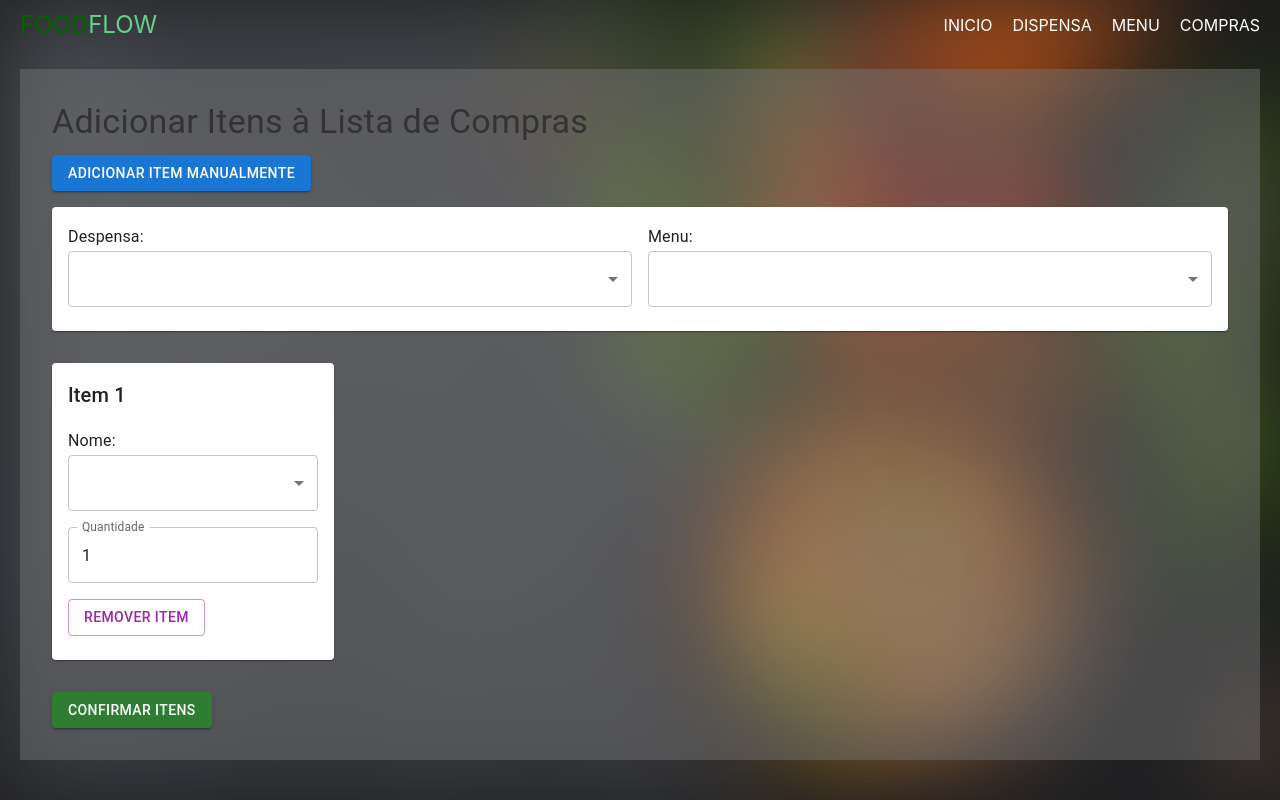
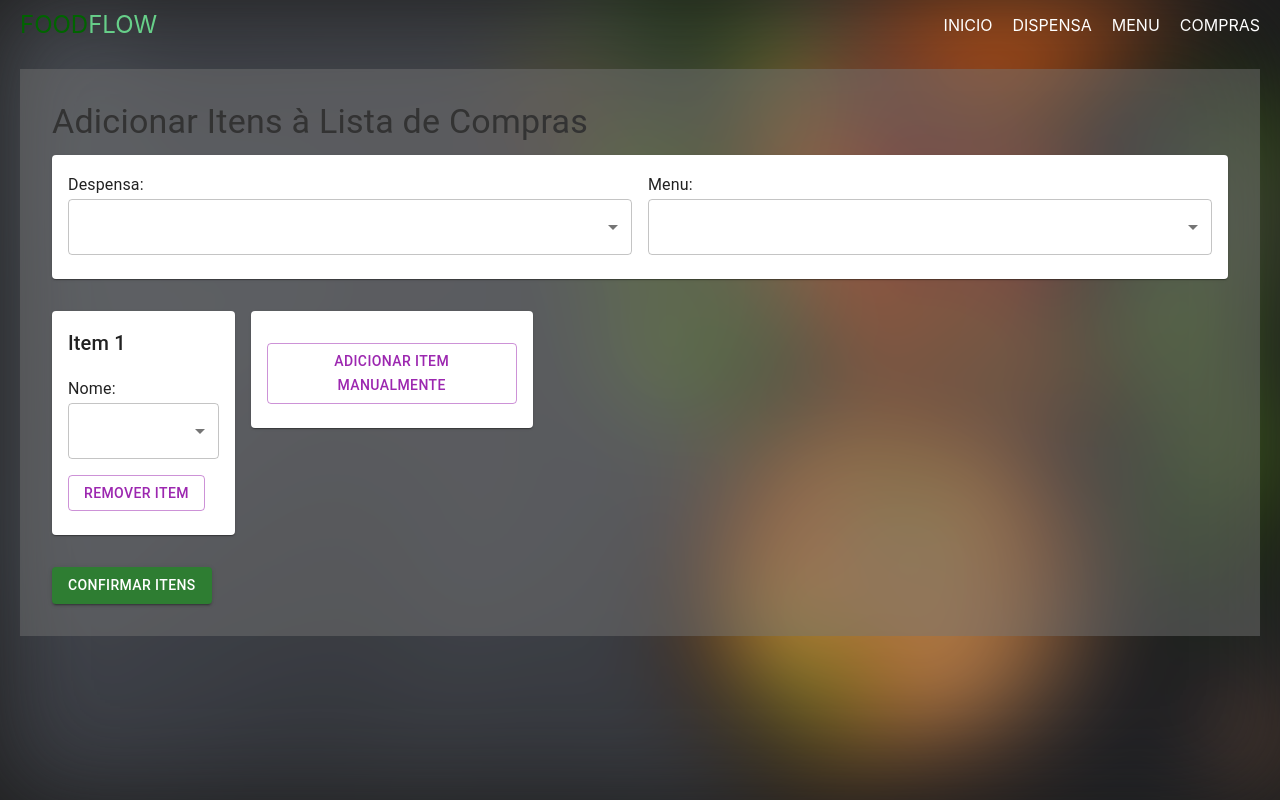
Before and after one commit to TheMarshall007/FoodFlow-FrontEnd, a React (Create React App) app: page /shopping/form in a window 1280 px wide. Both pictures are taken after a click on the button "ADICIONAR ITEM MANUALMENTE". Built offline with nearby package versions, Linux system fonts and the light colour scheme; a web font is replaced by a local one.

Commit message:
Modificação

```diff
--- a/src/pages/ShoppingList/ShoppingListForm.tsx
+++ b/src/pages/ShoppingList/ShoppingListForm.tsx
@@ -1,5 +1,5 @@
 import React, { useState, useEffect } from 'react';
-import { Box, Button, Card, CardContent, Grid, MenuItem, Select, TextField, Typography } from '@mui/material';
+import { Box, Button, Card, CardContent, Grid, MenuItem, Select, Typography } from '@mui/material';
 import { fetchIngredients } from '../../services/ingredientsService';
 import { createShoppingList, ShoppingListInsertParam } from '../../services/shoppingListService';
 import { useUser } from '../../context/UserContext';
@@ -30,32 +30,19 @@ const ShoppingListForm: React.FC = () => {
             if (user) {
                 const ingredients = await fetchIngredients({ page: 0 });
                 setAvailableItems(ingredients);
-                console.log("LOGG INGr", ingredients)
+                console.log("LOGG availableItems", ingredients);
+
                 const fetchedPantries = await fetchPantry({ userId: user?.id, page: 0 });
                 setPantries(fetchedPantries);
+                console.log("LOGG pantries", fetchedPantries);
+
                 const fetchedMenus = await fetchMenu({ userId: user?.id, page: 0 });
                 setMenus(fetchedMenus);
+                console.log("LOGG menus", fetchedMenus);
             }
         };
         fetchData();
     }, [user]);
-
-    const handleItemChange = (index: number, key: keyof Item, value: string | number) => {
-        setItems((prevItems) =>
-            prevItems.map((item, i) => {
-                if (i === index) {
-                    const updatedItem = { ...item, [key]: value };
-                    if (key === 'quantity' || key === 'price') {
-                        if (updatedItem.quantity > 0 && updatedItem.price > 0) {
-                            updatedItem.unitValue = updatedItem.price / updatedItem.quantity;
-                        }
-                    }
-                    return updatedItem;
-                }
-                return item;
-            })
-        );
-    };
 
     const handleAddItem = () => {
         setItems((prevItems) => [
@@ -65,7 +52,12 @@ const ShoppingListForm: React.FC = () => {
     };
 
     const handleRemoveItem = (index: number) => {
-        setItems((prevItems) => prevItems.filter((_, i) => i !== index));
+        setItems((prevItems) => {
+            const removedItem = prevItems[index];
+            setAvailableItems((prevAvailableItems) => [...prevAvailableItems, removedItem]);
+            console.log("LOGG removedItem", removedItem);
+            return prevItems.filter((_, i) => i !== index);
+        });
     };
 
     const handleConfirmItems = async () => {
@@ -76,10 +68,9 @@ const ShoppingListForm: React.FC = () => {
                 menuId,
                 itemsId: items.map((item) => item.id),
             };
-            console.log("DTO para enviar:", shoppingListDTO);
+            console.log("LOGG DTO para enviar", shoppingListDTO);
             try {
                 const response = await createShoppingList(shoppingListDTO);
-                console.log(response);
                 if (response === 200) {
                     navigate('/shopping');
                 }
@@ -92,22 +83,23 @@ const ShoppingListForm: React.FC = () => {
     const handleSelectItem = (index: number, itemId: number) => {
         const selectedItem = availableItems.find((item) => item.id === itemId);
         if (selectedItem) {
-            setItems((prevItems) =>
-                prevItems.map((item, i) =>
-                    i === index ? { ...selectedItem, quantity: item.quantity, price: item.price, unitValue: item.unitValue } : item
-                )
-            );
+            setItems((prevItems) => {
+                const updatedItems = [...prevItems];
+                updatedItems[index] = { ...selectedItem, quantity: 1, price: 0, unitValue: 0 };
+                console.log("LOGG updatedItems", updatedItems);
+                return updatedItems;
+            });
+            setAvailableItems((prevAvailableItems) => {
+                const filteredAvailableItems = prevAvailableItems.filter((item) => item.id !== itemId);
+                console.log("LOGG availableItems after removal", filteredAvailableItems);
+                return filteredAvailableItems;
+            });
         }
     };
 
     return (
-        <Box sx={{ padding: 4, backgroundColor:'#7777' }}>
+        <Box sx={{ padding: 4, backgroundColor: '#7777' }}>
             <Typography variant="h4" gutterBottom>Adicionar Itens à Lista de Compras</Typography>
-
-            <Button variant="contained" color="primary" onClick={handleAddItem} sx={{ mb: 2 }}>
-                Adicionar Item Manualmente
-            </Button>
-
             <Card sx={{ mb: 4 }}>
                 <CardContent>
                     <Grid container spacing={2}>
@@ -151,7 +143,7 @@ const ShoppingListForm: React.FC = () => {
 
             <Grid container spacing={2}>
                 {items.map((item, index) => (
-                    <Grid item xs={6} md={3} key={index}>
+                    <Grid item xs={2} md={2} key={index}>
                         <Card>
                             <CardContent>
                                 <Typography variant="h6">Item {index + 1}</Typography>
@@ -172,15 +164,6 @@ const ShoppingListForm: React.FC = () => {
                                         ))}
                                     </Select>
                                 </Box>
-                                <Box sx={{ mt: 2 }}>
-                                    <TextField
-                                        label="Quantidade"
-                                        type="number"
-                                        fullWidth
-                                        value={item.quantity}
-                                        onChange={(e) => handleItemChange(index, 'quantity', parseFloat(e.target.value))}
-                                    />
-                                </Box>
                                 <Button
                                     variant="outlined"
                                     color="secondary"
@@ -193,8 +176,21 @@ const ShoppingListForm: React.FC = () => {
                         </Card>
                     </Grid>
                 ))}
+                <Grid item xs={6} md={3} >
+                    <Card>
+                        <CardContent>
+                            <Button
+                                variant="outlined"
+                                color="secondary"
+                                onClick={handleAddItem}
+                                sx={{ mt: 2 }}
+                            >
+                                Adicionar Item Manualmente
+                            </Button>
+                        </CardContent>
+                    </Card>
+                </Grid>
             </Grid>
-
             <Button
                 variant="contained"
                 color="success"
```
